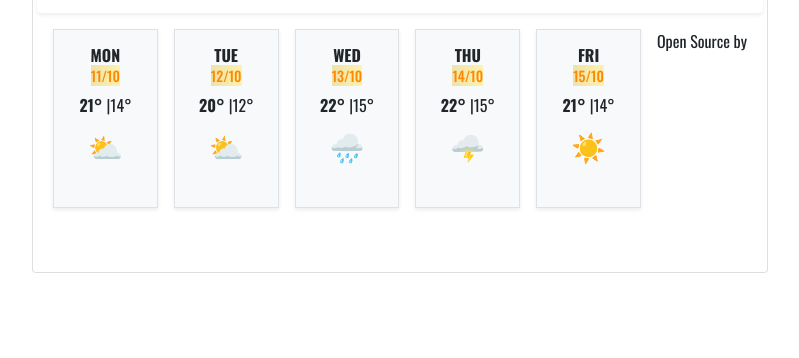
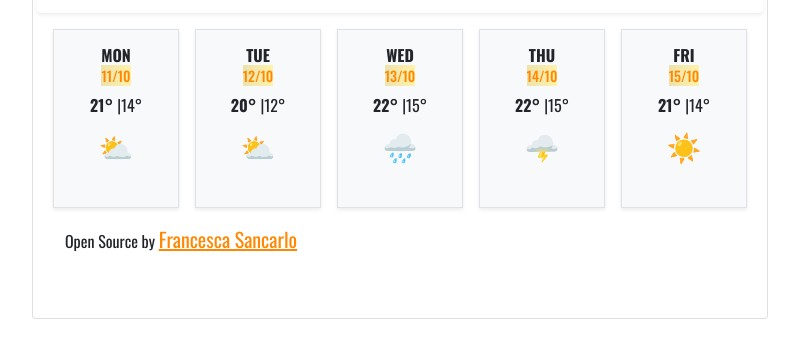
Before and after one commit to FranSanc/Weather-App, a plain HTML site: page index.html in a window 1280 px wide. Shown: the part 306-664 px from the top of the page, without its empty margins (240-1039 px from the left). Drawn offline with nearby package versions, Linux system fonts and the light colour scheme.

Commit message:
Added open source para

```diff
--- a/index.html
+++ b/index.html
@@ -211,7 +211,9 @@
        </div>
     </div>
     <script src="src/index.js"></script>
-Open Source by  <a Francesca Sancarlo href="http://https://github.com/FranSanc/Fran-s-Weather-App"></a>
+    <p>
+Open Source by  <a href="http://https://github.com/FranSanc/Fran-s-Weather-App">Francesca Sancarlo </a>
+      </p>
 
   </body>
 </html>
```
